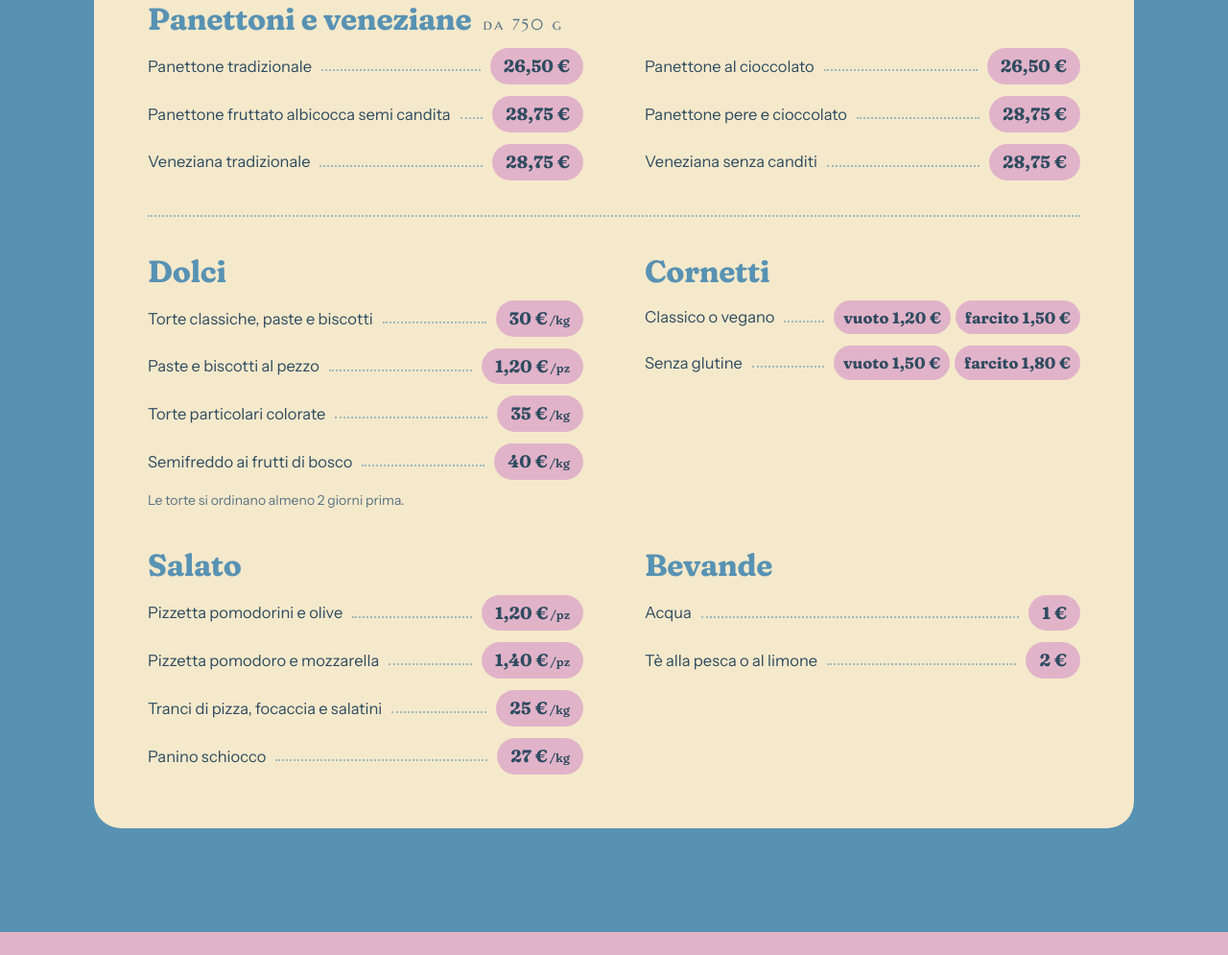
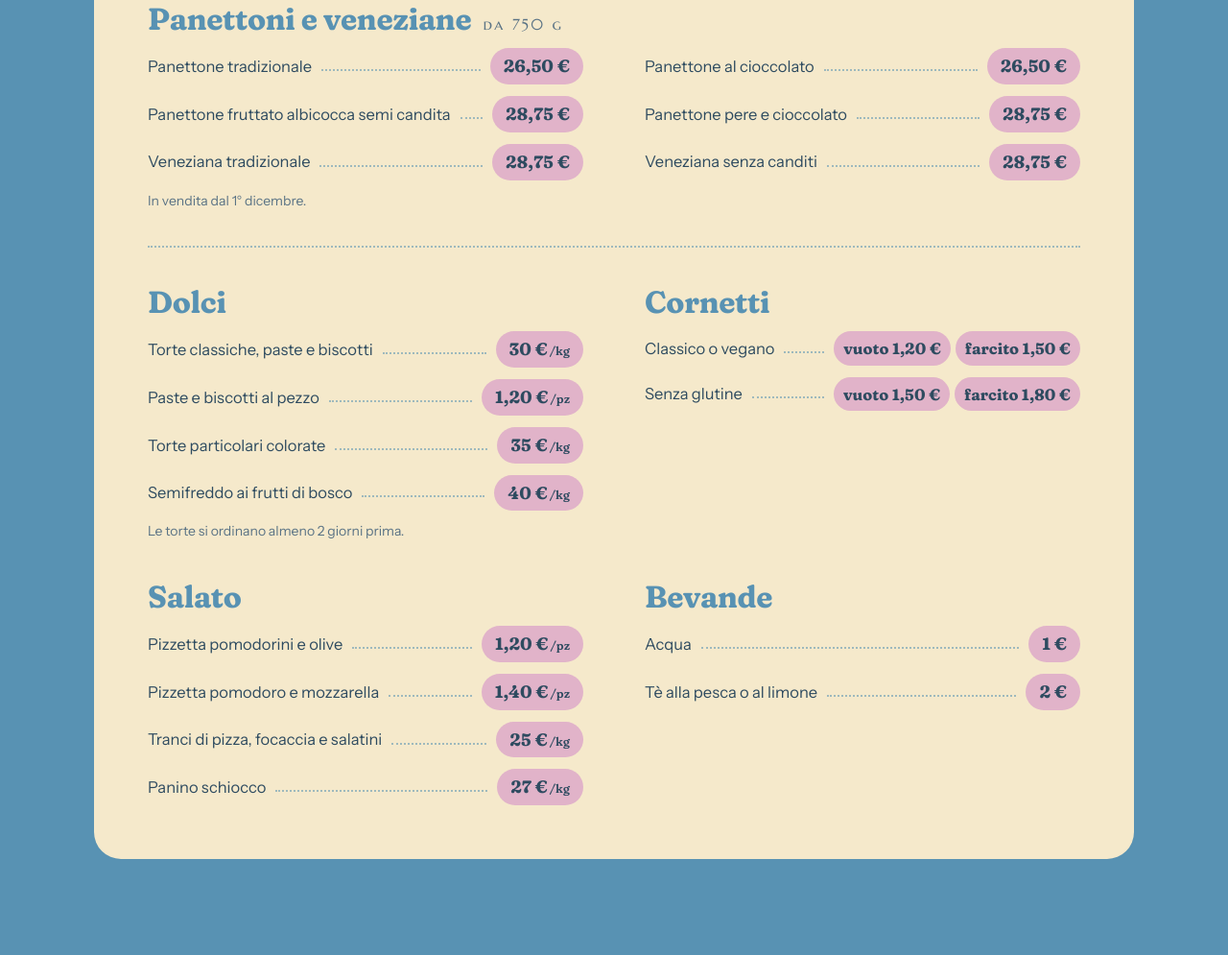
Before and after one commit to ivemberg/ninni-sito-web, a plain HTML site: page index.html in a window 1280 px wide. Shown: the part 2457-3452 px from the top of the page at 96% size. Drawn offline with Linux system fonts and the light colour scheme.

Commit message:
Aggiorna sito

```diff
--- a/index.html
+++ b/index.html
@@ -194,6 +194,7 @@
             <li class="voce"><span class="nome">Veneziana tradizionale</span><span class="punti" aria-hidden="true"></span><span class="prezzi"><span class="pill">28,75 €</span></span></li>
             <li class="voce"><span class="nome">Veneziana senza canditi</span><span class="punti" aria-hidden="true"></span><span class="prezzi"><span class="pill">28,75 €</span></span></li>
           </ul>
+          <p class="sotto">In vendita dal 1° dicembre.</p>
         </div>
         <div class="gruppo">
           <h3>Dolci</h3>
```
